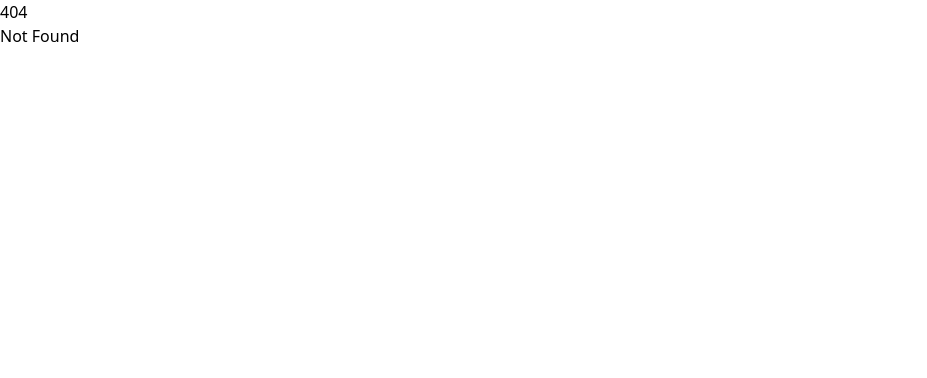
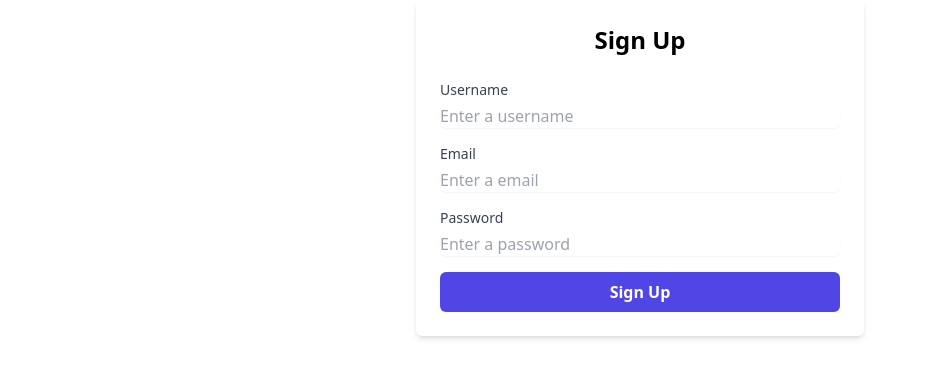
Before and after one commit to NathanStanislavsky/WorkoutTracker, a SvelteKit app in the folder WorkoutTracker/: page /Signup in a window 1280 px wide. Before the commit this address had no page. Shown: the top 378 px of the page, without its empty margins (0-927 px from the left). Built offline with nearby package versions, Linux system fonts and the light colour scheme.

Commit message:
green test

```diff
--- /dev/null
+++ b/WorkoutTracker/src/routes/Signup/+page.svelte
@@ -0,0 +1,52 @@
+<script>
+</script>
+
+<div class="max-w-md mx-auto p-6 bg-white shadow-md rounded-md">
+  <h1 class="text-2xl font-bold text-center mb-6">Sign Up</h1>
+  <form class="space-y-4">
+    <div>
+      <label for="username" class="block text-sm font-medium text-gray-700"
+        >Username</label
+      >
+      <input
+        type="text"
+        id="username"
+        name="username"
+        class="mt-1 block w-full rounded-md border-gray-300 shadow-sm focus:border-indigo-500 focus:ring-indigo-500"
+        placeholder="Enter a username"
+      />
+    </div>
+    <div>
+      <label for="email" class="block text-sm font-medium text-gray-700"
+        >Email</label
+      >
+      <input
+        type="email"
+        id="email"
+        name="email"
+        class="mt-1 block w-full rounded-md border-gray-300 shadow-sm focus:border-indigo-500 focus:ring-indigo-500"
+        placeholder="Enter a email"
+      />
+    </div>
+    <div>
+      <label for="password" class="block text-sm font-medium text-gray-700"
+        >Password</label
+      >
+      <input
+        type="password"
+        id="password"
+        name="password"
+        class="mt-1 block w-full rounded-md border-gray-300 shadow-sm focus:border-indigo-500 focus:ring-indigo-500"
+        placeholder="Enter a password"
+      />
+    </div>
+    <div>
+      <button
+        type="submit"
+        class="w-full py-2 px-4 bg-indigo-600 text-white rounded-md font-semibold hover:bg-indigo-700 focus:outline-none focus:ring-2 focus:ring-indigo-500"
+      >
+        Sign Up
+      </button>
+    </div>
+  </form>
+</div>
```
Also changed, not shown: WorkoutTracker/src/routes/Signup/SignupPage.svelte (deleted), 1 other file (tests, documents, lock files or other folders).
